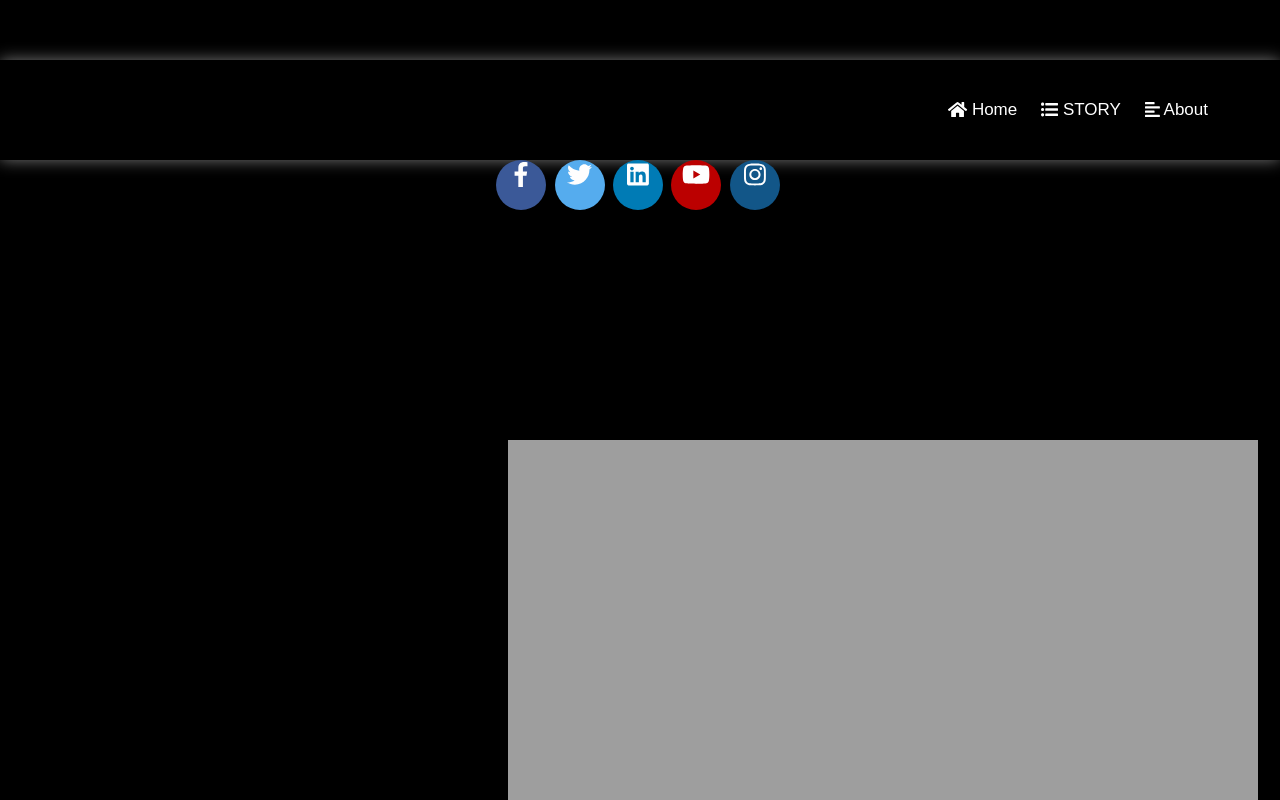
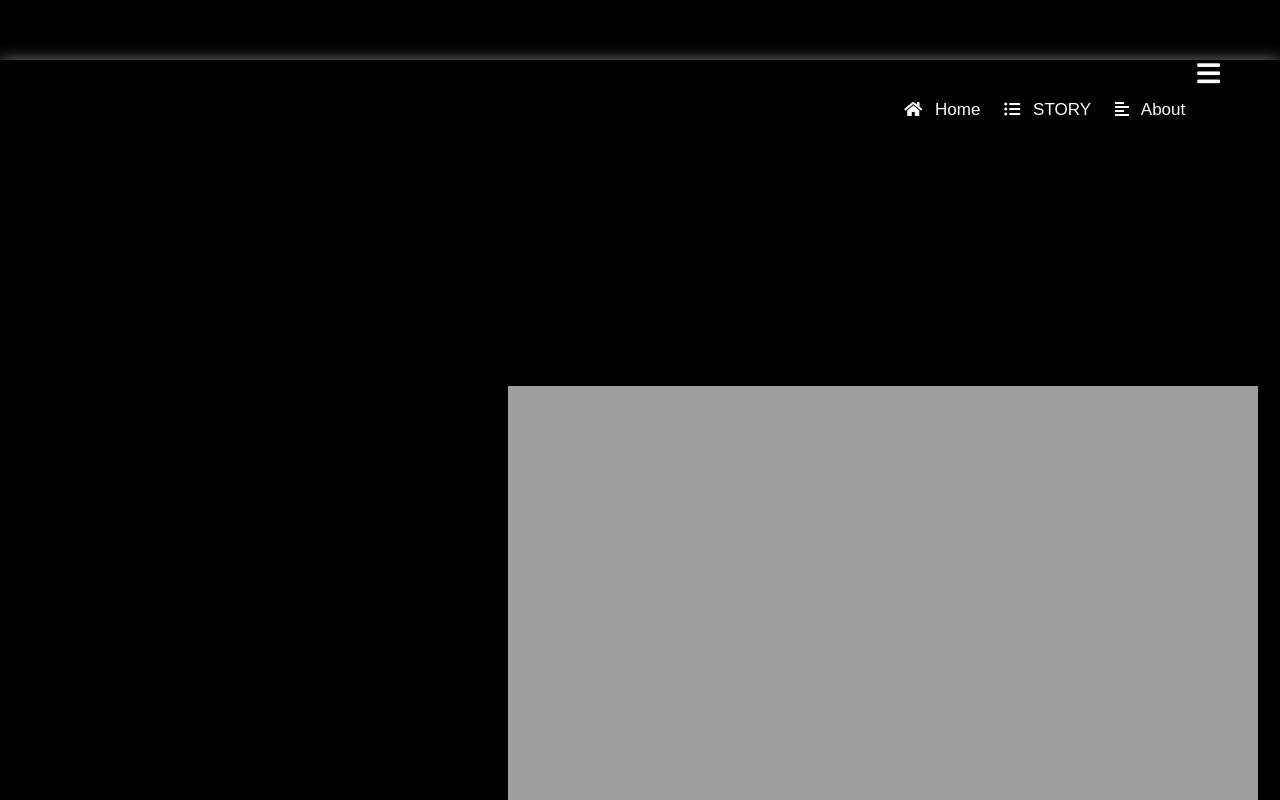
Before and after one commit to Shreyashpawar2/Dregram.com, a plain HTML site: page index.html in a window 1280 px wide. Shown: the top 800 px of the page. Drawn offline with nearby package versions, Linux system fonts and the light colour scheme.

Commit message:
Update index.html

```diff
--- a/index.html
+++ b/index.html
@@ -372,21 +372,7 @@ header {
     });
 </script>
 
-</header>
-<!-- End Header -->
 
-<script defer src="https://use.fontawesome.com/releases/v5.0.13/js/all.js" integrity="sha384-xymdQtn1n3lH2wcu0qhcdaOpQwyoarkgLVxC/wZ5q7h9gHtxICrpcaSUfygqZGOe" crossorigin="anonymous"></script>
-
-
-<footer>
-  <div class="rounded-social-buttons">
-                    <a class="social-button facebook" href="https://www.facebook.com/" target="_blank"><i class="fab fa-facebook-f"></i></a>
-                    <a class="social-button twitter" href="https://www.twitter.com/" target="_blank"><i class="fab fa-twitter"></i></a>
-                    <a class="social-button linkedin" href="https://www.linkedin.com/" target="_blank"><i class="fab fa-linkedin"></i></a>
-                    <a class="social-button youtube" href="https://www.youtube.com/" target="_blank"><i class="fab fa-youtube"></i></a>
-                    <a class="social-button instagram" href="https://www.instagram.com/" target="_blank"><i class="fab fa-instagram"></i></a>
-                </div>
-</footer>
 
 
 
```
